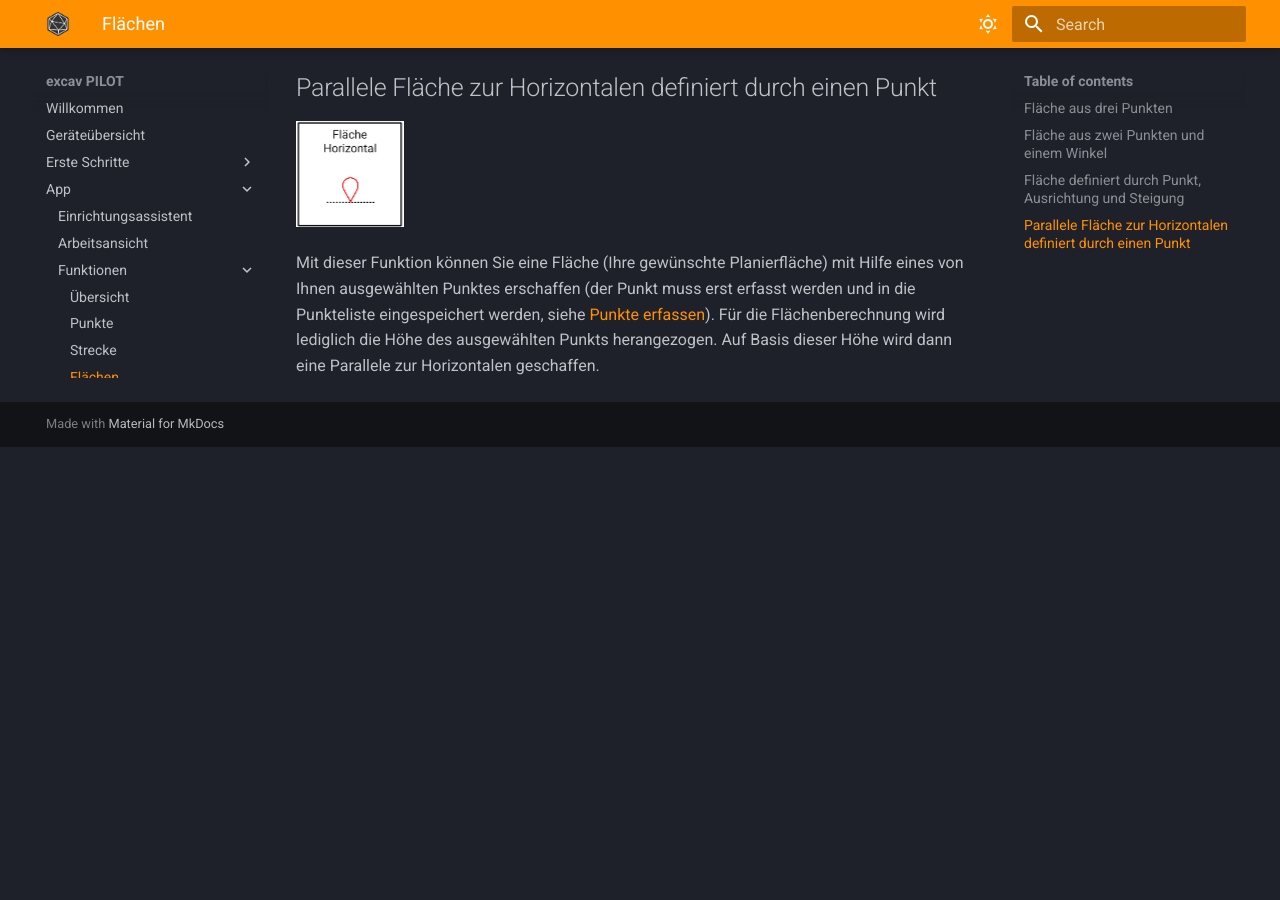
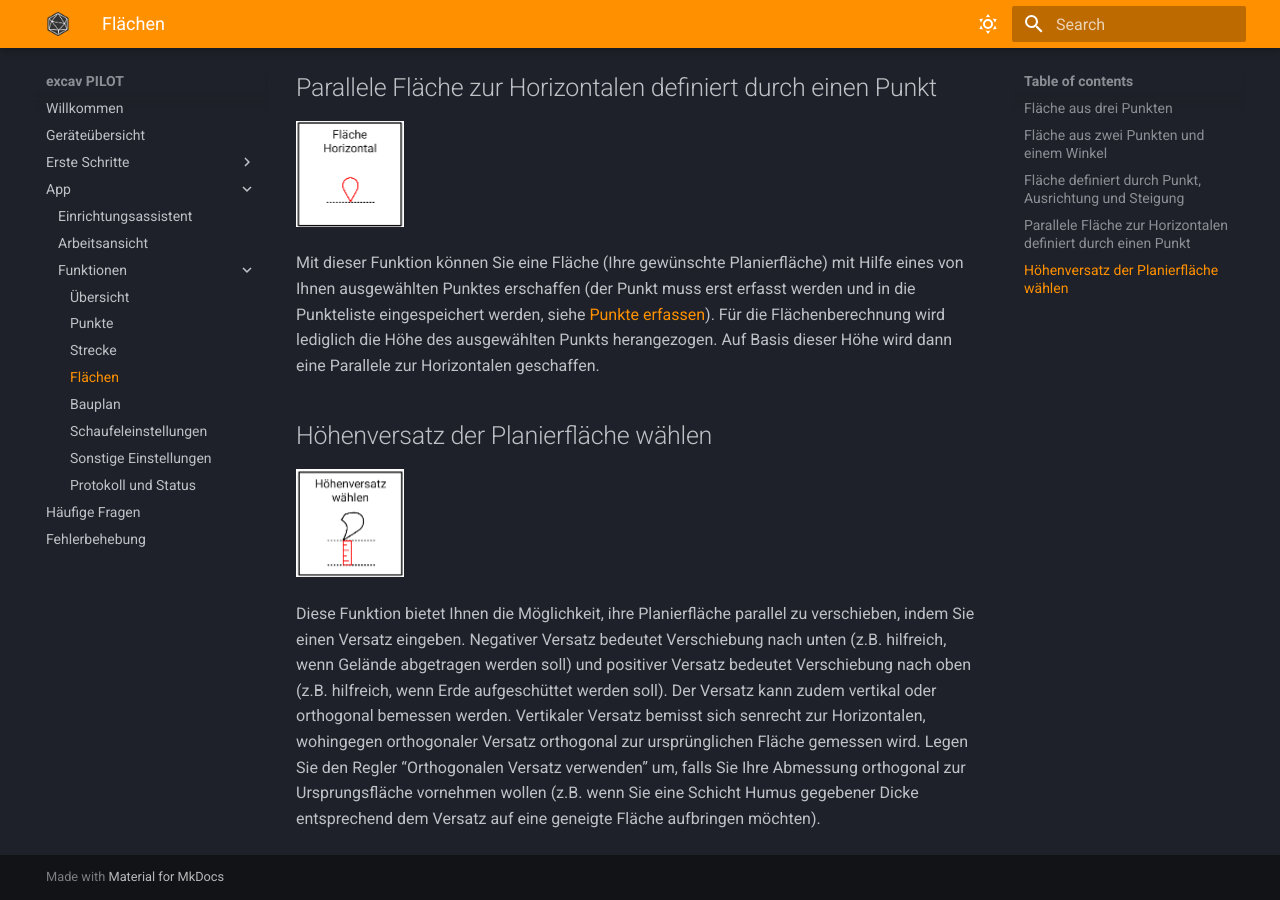
Before and after one commit to tobias-sizmann/mkdocs-excavpilot, an MkDocs documentation site: the page built from docs/app/funktionen/flaeche.md, in a window 1280 px wide and 900 px high, scrolled down 1312 px. Built offline with MkDocs 1.6.1 and Material for MkDocs 9.7.7, drawn with Linux system fonts in a browser that asks for light colours; before the commit the page ends 1759 px from its top, so only the background shows below that.

Commit message:
excavflosiii !

```diff
--- a/docs/app/funktionen/flaeche.md
+++ b/docs/app/funktionen/flaeche.md
@@ -20,3 +20,8 @@ Mit dieser Funktion können Sie eine Fläche (Ihre gewünschte Planierfläche) a
 ![Horizontale Fläche](0pt_plane.png)
 
 Mit dieser Funktion können Sie eine Fläche (Ihre gewünschte Planierfläche) mit Hilfe eines von Ihnen ausgewählten Punktes erschaffen (der Punkt muss erst erfasst werden und in die Punkteliste eingespeichert werden, siehe [Punkte erfassen](https://docs.excav.de/app/funktionen/punkte/)). Für die Flächenberechnung wird lediglich die Höhe des ausgewählten Punkts herangezogen. Auf Basis dieser Höhe wird dann eine Parallele zur Horizontalen geschaffen.
+
+## Höhenversatz der Planierfläche wählen
+![Versatz wählen](choose_offset.png)
+
+Diese Funktion bietet Ihnen die Möglichkeit, ihre Planierfläche parallel zu verschieben, indem Sie einen Versatz eingeben. Negativer Versatz bedeutet Verschiebung nach unten (z.B. hilfreich, wenn Gelände abgetragen werden soll) und positiver Versatz bedeutet Verschiebung nach oben (z.B. hilfreich, wenn Erde aufgeschüttet werden soll). Der Versatz kann zudem vertikal oder orthogonal bemessen werden. Vertikaler Versatz bemisst sich senrecht zur Horizontalen, wohingegen orthogonaler Versatz orthogonal zur ursprünglichen Fläche gemessen wird. Legen Sie den Regler “Orthogonalen Versatz verwenden” um, falls Sie Ihre Abmessung orthogonal zur Ursprungsfläche vornehmen wollen (z.B. wenn Sie eine Schicht Humus gegebener Dicke entsprechend dem Versatz auf eine geneigte Fläche aufbringen möchten).
```
Also changed, not shown: docs/app/funktionen/einstellungen.md (+6 -0 lines), docs/app/funktionen/choose_offset.png (added), docs/app/funktionen/indicator_settings.png (added).
